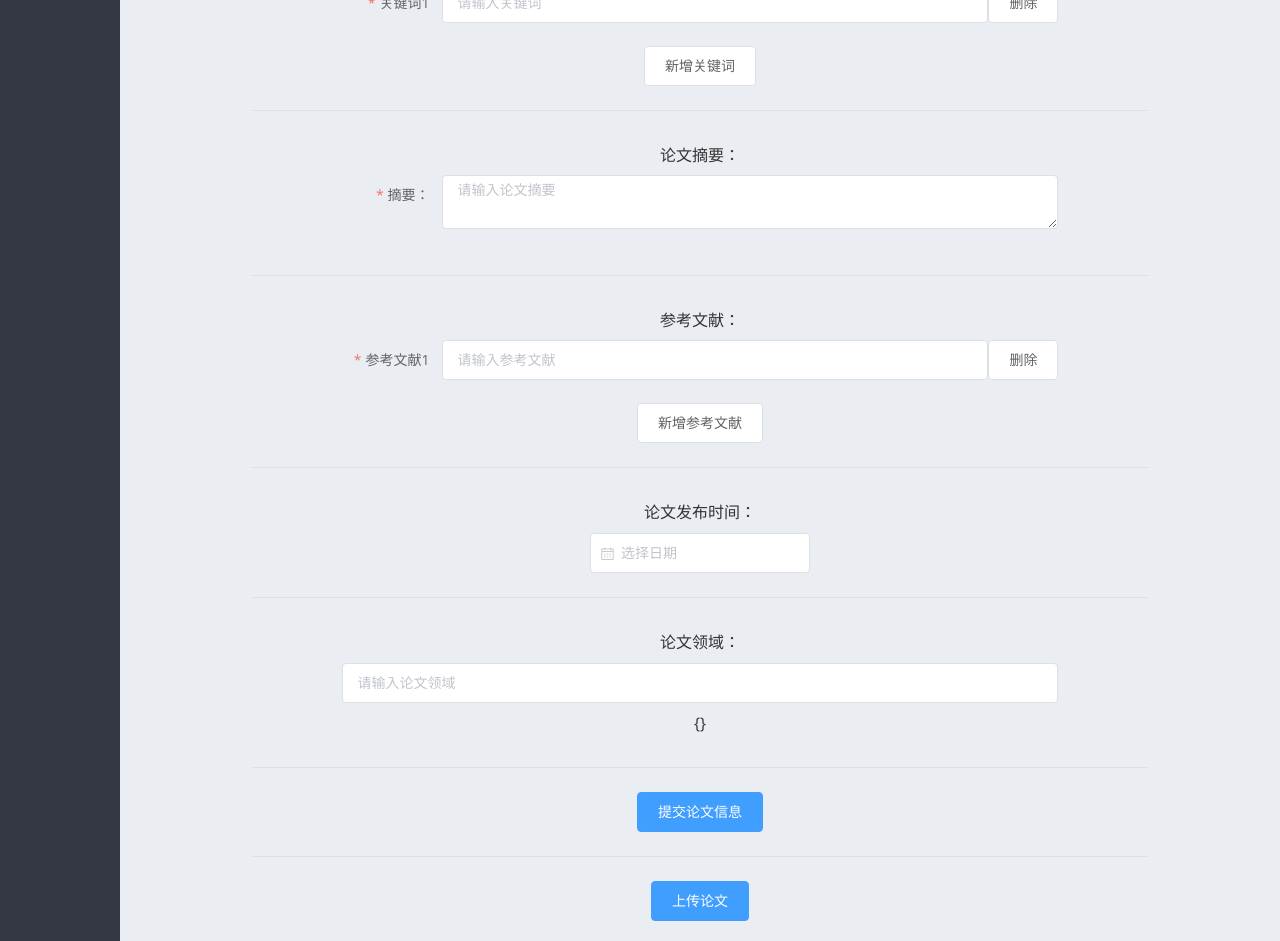
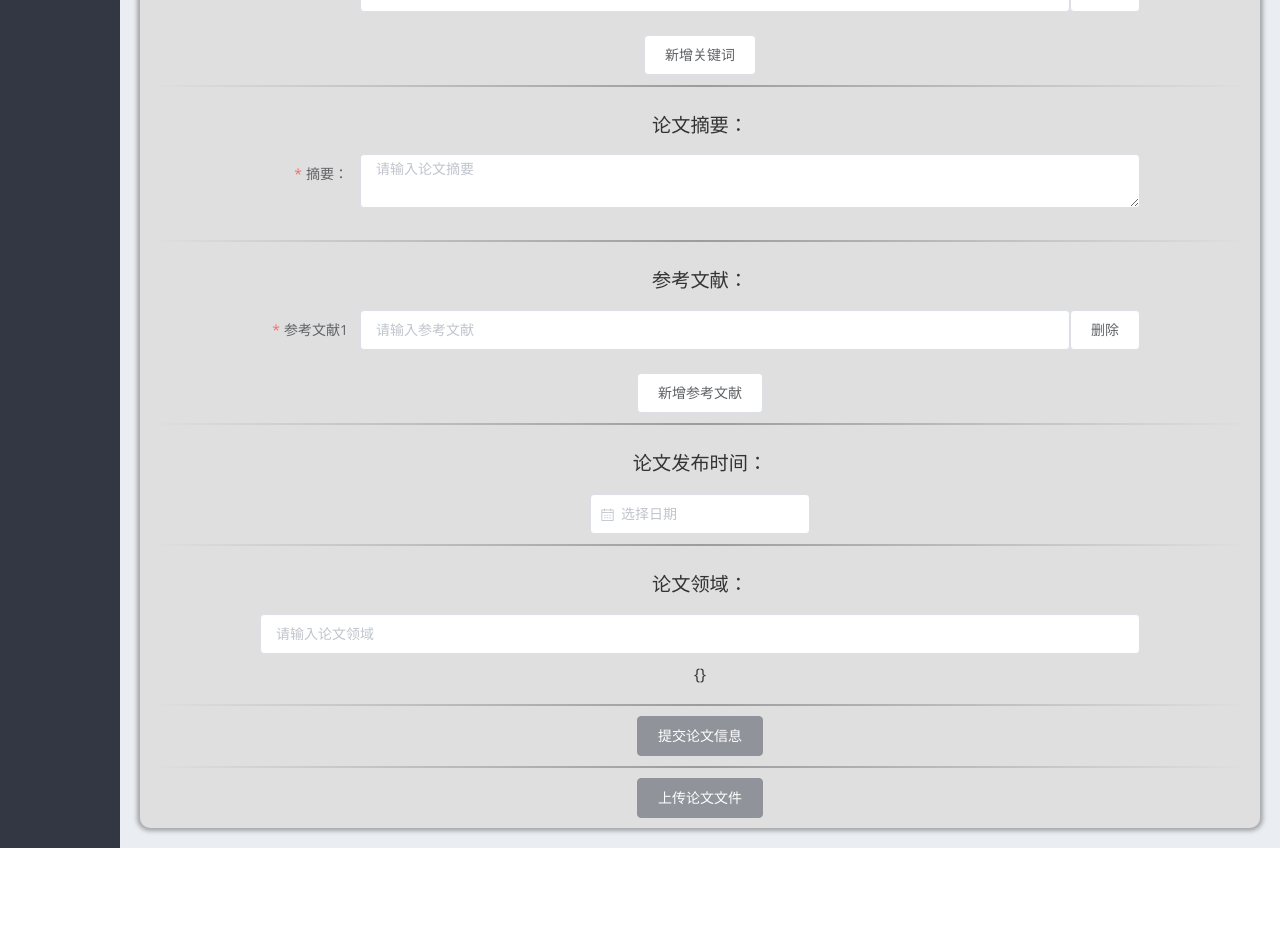
Before and after one commit to YangBLUD/PaperFives, a Vue app in the folder vue-project/: page /paperupload in a window 1280 px wide. Shown: the part 500-1441 px from the top of the page. After the commit the page ends 1348 px from the top, so only its background shows below. Built offline with nearby package versions, Linux system fonts and the light colour scheme; what mathjax-vue, vue-head would draw is missing.

Commit message:
Update PaperUpload.vue

```diff
--- a/vue-project/src/views/PaperUpload.vue
+++ b/vue-project/src/views/PaperUpload.vue
@@ -1,7 +1,7 @@
 <template>
   <div>
-    <div class="paper-upload-box">
-      <div class="input-box">
+    <div class="paper-upload-board">
+      <div class="paper-upload-wrapper">
         <!-- 论文题目栏 -->
         <div class="label">论文题目：</div>
         <div class="content-box">
@@ -21,7 +21,7 @@
             </el-form>
           </div>
         </div>
-        <el-divider></el-divider>
+        <hr class="split" />
         <!-- 论文作者栏 -->
         <div class="label">论文作者：</div>
         <div class="content-box">
@@ -63,7 +63,8 @@
             >
           </el-form>
         </div>
-        <el-divider></el-divider>
+        <hr class="split" />
+
         <!-- 论文关键词栏 -->
         <div class="label">论文关键词：</div>
         <div class="content-box">
@@ -94,7 +95,7 @@
             >
           </el-form>
         </div>
-        <el-divider></el-divider>
+        <hr class="split" />
         <!-- 论文摘要栏 -->
         <div class="label">论文摘要：</div>
         <div class="content-box">
@@ -115,7 +116,7 @@
             </el-form>
           </div>
         </div>
-        <el-divider></el-divider>
+        <hr class="split" />
         <!-- 论文参考文献栏 -->
         <div class="label">参考文献：</div>
         <div class="content-box">
@@ -144,7 +145,7 @@
             >
           </el-form>
         </div>
-        <el-divider></el-divider>
+        <hr class="split" />
         <!-- 论文发布时间栏 -->
         <div class="label">论文发布时间：</div>
         <div class="content-box">
@@ -163,7 +164,7 @@
             </el-date-picker>
           </el-form>
         </div>
-        <el-divider></el-divider>
+        <hr class="split" />
         <!-- 论文领域栏 -->
         <div class="label">论文领域：</div>
         <div class="content-box">
@@ -176,14 +177,14 @@
         <div>{{ state }}</div>
 
         <div>{{ area_list }}</div>
-        <el-divider></el-divider>
+        <hr class="split" />
         <!-- 提交论文信息 -->
-        <el-button type="primary" @click="submitAllInfo()"
+        <el-button type="info" @click="submitAllInfo()"
           >提交论文信息</el-button
         >
-        <el-divider></el-divider>
+        <hr class="split" />
         <!-- 提交论文 -->
-        <el-button type="primary" @click="uploadFile(1)">上传论文</el-button>
+        <el-button type="info" @click="uploadFile(1)">上传论文文件</el-button>
       </div>
     </div>
   </div>
@@ -412,26 +413,33 @@ export default {
   }
   .label {
     text-align: center;
+    font-family: 'ZillaSlab-Bold', sans-serif;
+    font-size: 1.2em;
+    line-height: 3em;
   }
-.paper-upload-box {
+  .paper-upload-board {
     /* background-color: rgb(118, 193, 255); */
+    /* width: 100%;
+    display: flex;
+    flex-direction: column;
+    align-items: center;
+    justify-content: center;
+    margin-top: 20px; */
+      width: 100%;
+      min-width: 800px;
+  }
+  .paper-upload-wrapper {
     width: 100%;
     display: flex;
     flex-direction: column;
     align-items: center;
-  justify-content: center;
-  margin-top: 20px;
-}
-.input-box {
-  /* background-color: rgb(149, 212, 179); */
-  width: 80%;
-  display: flex;
-  flex-direction: column;
-  align-items: center;
-  justify-content: center;
+    /* justify-content: center; */
+      border-radius: 10px;
+      padding: 10px;
+      background-color: #dfdfdf;
+      box-shadow: 0 0 4px 3px rgba(0, 0, 0, 0.3);
   }
   .content-box {
-  /* background-color: rgb(238, 255, 113); */
     width: 80%;
     display: flex;
     flex-direction: column;
@@ -441,13 +449,20 @@ export default {
   .addable-form {
     display: flex;
     align-items: center;
-  width: 100%; /* 设置宽度为100% */
+    width: 100%;
   }
   .addable-form .el-form-item {
     margin-right: 10px;
-  flex: 1; /* 设置弹性比例为1，使其填满剩余空间 */
+    flex: 1;
   }
   .add-button {
     left: 5px;
   }
+  .split {
+    width: 100%;
+    margin: 10px auto;
+    height: 2px;
+    border: none;
+    background-image: linear-gradient(90deg, transparent 0%, rgba(0, 0, 0, 0.3) 50%, transparent 100%);
+}
 </style>
```
Lines whose indentation alone changed are shown as unchanged.
